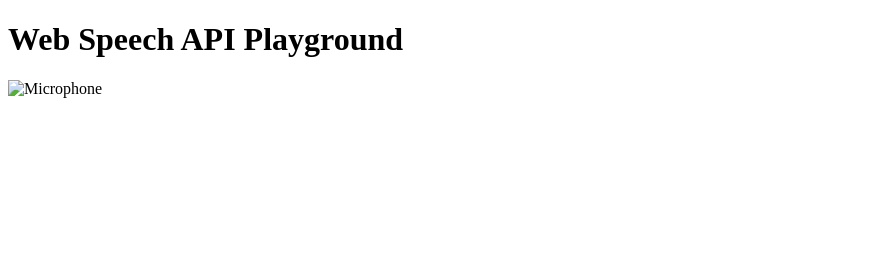
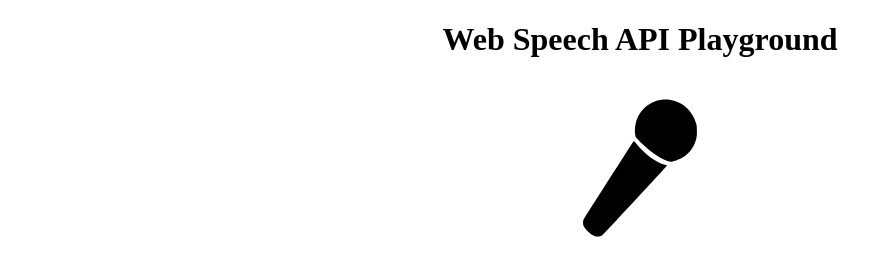
Before and after one commit to tomekmy/web-speech-api-playground, a website: page index.html in a window 1280 px wide. Shown: the whole page, without its empty margins (0-893 px from the left). Drawn offline with nearby package versions, Linux system fonts and the light colour scheme; the site is published under a folder, as on GitHub Pages, so addresses that start at the root find nothing.

Commit message:
Change paths

```diff
--- a/index.html
+++ b/index.html
@@ -4,7 +4,7 @@
   <meta charset="UTF-8">
   <meta name="viewport" content="width=device-width, initial-scale=1.0">
   <meta http-equiv="X-UA-Compatible" content="ie=edge">
-  <link href="/style.css" rel="stylesheet">
+  <link href="style.css" rel="stylesheet">
   <script src="https://ajax.googleapis.com/ajax/libs/jquery/3.3.1/jquery.min.js"></script>
   <title>Web Speech API Playground</title>
 </head>
@@ -14,7 +14,7 @@
   </header>
   <main>
     <div class="button__wrapper">
-      <img class="button__image" src="/img/mic.svg" alt="Microphone" />
+      <img class="button__image" src="img/mic.svg" alt="Microphone" />
       <div class="button__dots">
         <span class="button__dots_dot"></span>
         <span class="button__dots_dot"></span>
@@ -22,6 +22,6 @@
       </div>
     </div>
   </main>
-  <script src="/speech.js"></script>
+  <script src="speech.js"></script>
 </body>
 </html>
```
